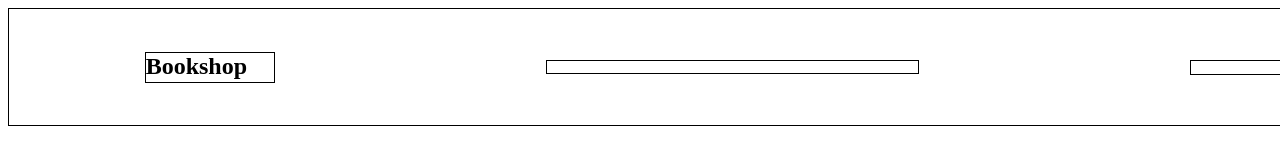
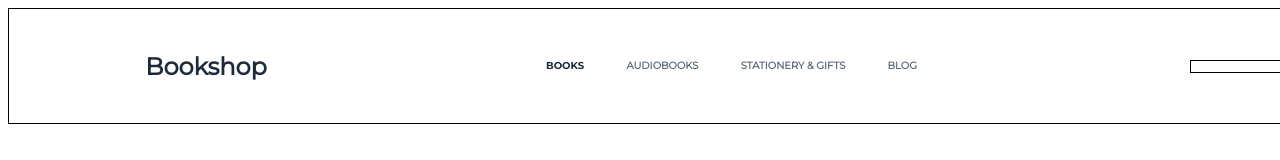
Before and after one commit to BatanAndrei/Online_bookstore_on_the_Google_Books_API, a website built with webpack: page bundle/index.html in a window 1280 px wide. Shown: the top 160 px of the page. Built offline with nearby package versions, Linux system fonts and the light colour scheme.

Commit message:
initial commit

```diff
--- a/bundle/index.html
+++ b/bundle/index.html
@@ -10,8 +10,13 @@
 <body>
     <header>
         <nav class="navigation">
-            <h1 class="nav-logo">Bookshop</h1>
-            <div class="nav-links"></div>
+            <h1 class="nav-logo nav-logo__font">Bookshop</h1>
+            <ul class="nav-links">
+                <li class="nav-links__font-books"><a href="" class="nav-links__decoration-books">books</a></li>
+                <li class="nav-links__font"><a href="" class="nav-links__decoration">audiobooks</a></li>
+                <li class="nav-links__font"><a href="" class="nav-links__decoration">Stationery & gifts</a></li>
+                <li class="nav-links__font"><a href="" class="nav-links__decoration">blog</a></li>
+            </ul>
             <div class="nav-info"></div>
         </nav>
     </header>
--- /dev/null
+++ b/scss/mixines.scss
@@ -0,0 +1,6 @@
+@mixin nav-links-text {
+    font-size: 10px;
+    line-height: 12px;
+    text-transform: uppercase;
+    list-style: none;
+}
--- a/scss/navigation.scss
+++ b/scss/navigation.scss
@@ -1,25 +1,24 @@
 @import 'variables';
+@import 'mixines';
 
-/* .content {
-    width: 300px;
-    height: 300px;
-    border: $border-content;
+@font-face {
+    src: url('../fonts/Montserrat-Regular.ttf');
+    font-family: "Montserrat";
+}
 
-    .content__list {
-        width: 100px;
-        height: 100px;
-        border: $border-content;
+@font-face {
+    src: url('../fonts/Montserrat-Bold.ttf');
+    font-family: "Montserrat-B";
+}
 
-        .content__item {
-            color: $color-item;
+@font-face {
+    src: url('../fonts/OpenSans-Regular.ttf');
+    font-family: "OpenSans";
+}
 
-            &:hover, &:focus {
-                color: $color;
-            }
-        }
-    }
-};
- */
+* {
+    box-sizing: border-box;
+}
 
 .navigation {
     display: flex;
@@ -32,13 +31,50 @@
         .nav-logo {
             width: 128px;
             height: 29px;
-            border: $border;
+        }
+
+        .nav-logo__font {
+            font-family: 'Montserrat';
+            font-style: normal;
+            font-weight: 700;
+            font-size: 24px;
+            line-height: 29px;
+            color: #1C2A39;
         }
 
         .nav-links {
+            display: flex;
+            align-items: center;
+            justify-content: space-between;
             width:371px;
             height: 12px;
-            border: $border;
+            padding: 0px;
+
+            .nav-links__font-books {
+                font-family: 'Montserrat-B';
+                font-style: normal;
+                font-weight: 900;
+                @include nav-links-text;
+
+                    .nav-links__decoration-books {
+                        text-decoration: none;
+                        cursor: pointer;
+                        color: #1C2A39;
+                    }
+            }
+
+            .nav-links__font {
+                font-family: 'Montserrat';
+                font-style: normal;
+                font-weight: 700;
+                @include nav-links-text;
+
+                    .nav-links__decoration {
+                        text-decoration: none;
+                        cursor: pointer;
+                        color: #5C6A79;
+                    }
+            }
         }
 
         .nav-info {
```
Also changed, not shown: fonts/Montserrat-Bold.ttf (added).
